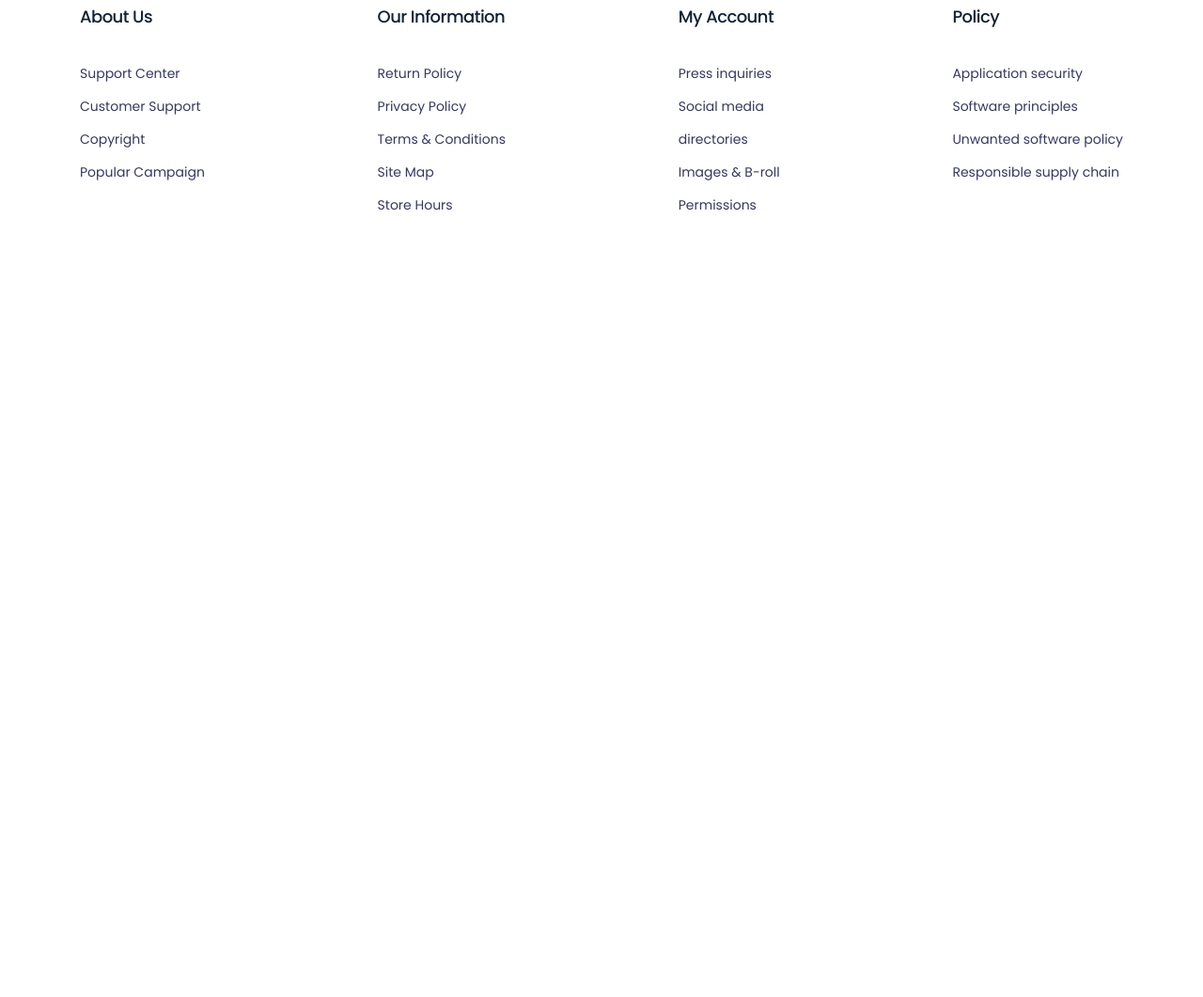
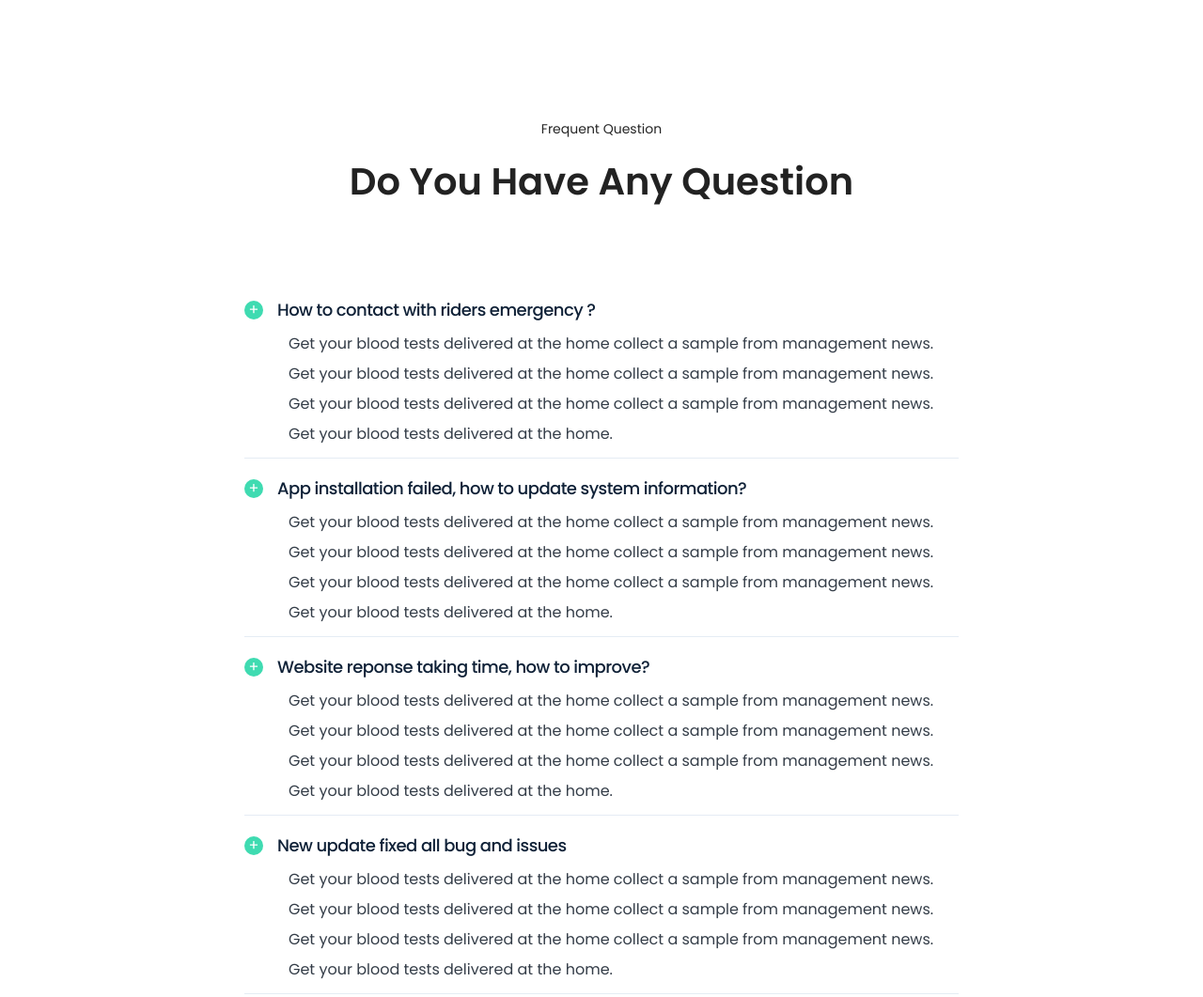
Before and after one commit to progdidi/healthy, a website: page app/index.html in a window 1280 px wide. Shown: the part 3146-4207 px from the top of the page at 94% size. Before the commit the page ends 3506 px from the top, so only its background shows below. Drawn offline with Linux system fonts and the light colour scheme.

Commit message:
feat: feat faq section

```diff
--- a/app/index.html
+++ b/app/index.html
@@ -173,6 +173,45 @@
         </div>
     </section>
 
+    <section class="faq">
+        <div class="container">
+            <p class="section-subtitle">Frequent Question</p>
+            <h2 class="section-title faq__title">Do you have any question</h2>
+
+            <div class="faq__items">
+                <div class="faq-item">
+                    <div class="faq-item__question">
+                        <div class="faq-item__question-icon">+</div>
+                        <h6 class="faq-item__question-title">How to contact with riders emergency ?</h6>
+                    </div>
+                    <p class="faq-item__answer">Get your blood tests delivered at the home collect a sample from management news. Get your blood tests delivered at the home collect a sample from management news. Get your blood tests delivered at the home collect a sample from management news. Get your blood tests delivered at the home.</p>
+                </div>
+                <div class="faq-item">
+                    <div class="faq-item__question">
+                        <div class="faq-item__question-icon">+</div>
+                        <h6 class="faq-item__question-title">App installation failed, how to update system information?</h6>
+                    </div>
+                    <p class="faq-item__answer">Get your blood tests delivered at the home collect a sample from management news. Get your blood tests delivered at the home collect a sample from management news. Get your blood tests delivered at the home collect a sample from management news. Get your blood tests delivered at the home.</p>
+                </div>
+                <div class="faq-item">
+                    <div class="faq-item__question">
+                        <div class="faq-item__question-icon">+</div>
+                        <h6 class="faq-item__question-title">Website reponse taking time, how to improve?</h6>
+                    </div>
+                    <p class="faq-item__answer">Get your blood tests delivered at the home collect a sample from management news. Get your blood tests delivered at the home collect a sample from management news. Get your blood tests delivered at the home collect a sample from management news. Get your blood tests delivered at the home.</p>
+                </div>
+                <div class="faq-item">
+                    <div class="faq-item__question">
+                        <div class="faq-item__question-icon">+</div>
+                        <h6 class="faq-item__question-title">New update fixed all bug and issues</h6>
+                    </div>
+                    <p class="faq-item__answer">Get your blood tests delivered at the home collect a sample from management news. Get your blood tests delivered at the home collect a sample from management news. Get your blood tests delivered at the home collect a sample from management news. Get your blood tests delivered at the home.</p>
+                </div>
+            </div>
+
+        </div>
+    </section>
+
 
     <footer class="footer">
         <div class="container">
--- a/app/scss/_global.scss
+++ b/app/scss/_global.scss
@@ -10,8 +10,9 @@
 
 body {
     font-family: var(--font-family);
-    font-size: 18px;
-    line-height: 25px;
+    font-size: 16px;
+    line-height: 200%;
+
 }
 
 a{
--- /dev/null
+++ b/app/scss/blocks/_faq.scss
@@ -0,0 +1,50 @@
+.faq {
+    padding-top: 127px;
+    padding-bottom: 140px;
+    .section-subtitle {
+        text-align: center;
+    }
+    .faq__title {
+        text-align: center;
+        margin-bottom: 92px;
+    }
+    .faq__items {
+        max-width: 760px;
+        margin: 0 auto;
+    }
+    .faq-item {
+        padding-bottom: 9px;
+        border-bottom: 1px solid #e5ecf4;
+        width: 100%;
+        margin-bottom: 17px;
+        &__question {
+            margin-bottom: 5px;
+            display: flex;
+            align-items: center;
+            gap: 15px;
+            &-icon {
+                width: 20px;
+                height: 20px;
+                color: #fff;
+                background-color: #3FDBB1;
+                border-radius: 50%;
+                display: flex;
+                justify-content: center;
+                align-items: center;
+            }
+            &-title {
+                font-weight: 500;
+                font-size: 18px;
+                line-height: 167%;
+                letter-spacing: -0.03em;
+                color: #0f2137;
+            }
+        }
+
+        &__answer {
+            color: #343d48;
+            padding-left: 47px;
+        }
+    }
+
+}
--- a/app/scss/style.scss
+++ b/app/scss/style.scss
@@ -8,3 +8,4 @@
 @use './blocks/meal';
 @use './blocks/package';
 @use './blocks/footer';
+@use './blocks/faq';
```
Also changed, not shown: app/css/style.min.css.
